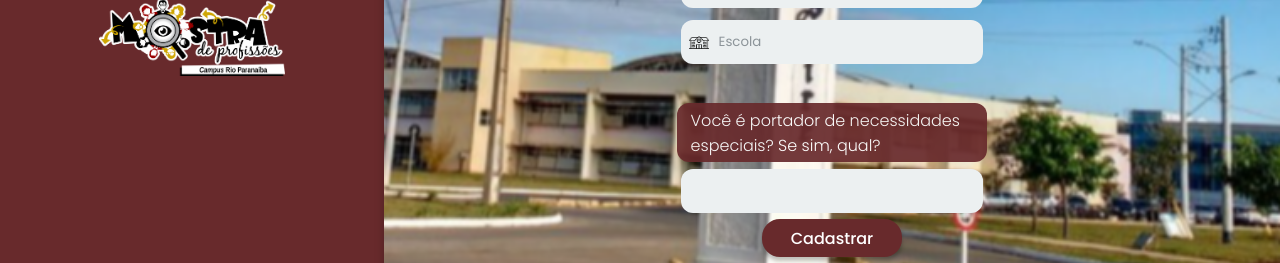
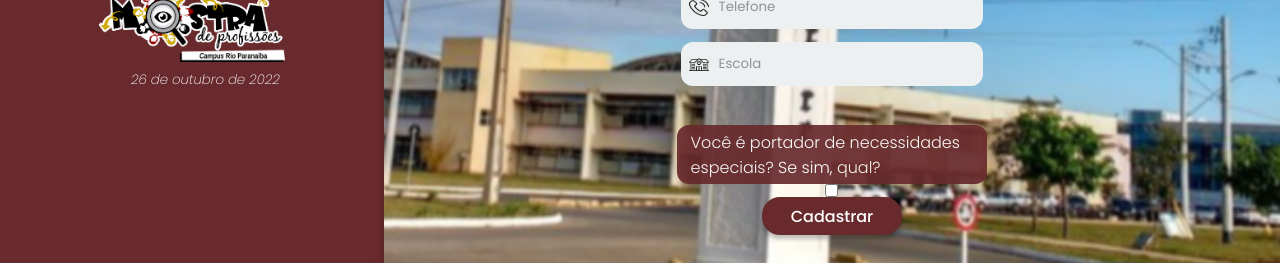
Before and after one commit to lucassouzafranco/ufv-system, a React (Create React App) app: page / in a window 1280 px wide. Shown: the part 406-669 px from the top of the page. Built offline with nearby package versions, Linux system fonts and the light colour scheme; no server answers.

Commit message:
Subtitulo

```diff
--- a/src/components/Form/index.js
+++ b/src/components/Form/index.js
@@ -7,6 +7,7 @@ import {
   Form as FormC,
   Input,
   InputContainer,
+  InputCheck,
   Title,
   Icon,
   Label,
@@ -162,13 +163,11 @@ const Form = () => {
           />
         </InputContainer>
         <Label>Você é portador de necessidades especiais? Se sim, qual?</Label>
-        <InputContainer>
-          <Input
-            onChange={event => setPCD(event.target.value)}
-            value={PCD}
-            type='text'
-          />
-        </InputContainer>
+        <InputCheck
+          onChange={event => setPCD(event.target.value)}
+          value={PCD}
+          type='checkbox'
+        />
         <Button type='submit'>Cadastrar</Button>
       </FormC>
     </Fragment>
--- a/src/components/Form/styleForm.js
+++ b/src/components/Form/styleForm.js
@@ -40,6 +40,9 @@ export const Input = styled.input`
   }
 `
 
+export const InputCheck = styled.input`
+`
+
 export const SelectContainer = styled.select`
   border-style: none;
   padding-left: 2%;
--- a/src/components/Login/index.js
+++ b/src/components/Login/index.js
@@ -17,7 +17,7 @@ export default function Login() {
       email: email.trim(),
       senha: password.trim()
     }
-    await axios.post('http://localhost:3001/auth', data)
+    await axios.post('http://200.17.76.41:3333/auth', data)
       .then(response => {
         const { token } = response.data;
         if(token){
--- a/src/components/Register/index.js
+++ b/src/components/Register/index.js
@@ -2,7 +2,7 @@ import React, { Fragment } from 'react';
 
 import LogoPNG from '../../assets/img/logodaamostra.png';
 import Form from '../Form';
-import { Layout, Box, Title, Logo, Main } from './styleRegister';
+import { Layout, Box, Title, Logo, Main, Subtitle} from './styleRegister';
 import Footer from '../Footer/footer';
 
 const Register = () => {
@@ -12,6 +12,7 @@ const Register = () => {
         <Box>
           <Title><h1>Sejam muito bem vindos à</h1></Title>
           <Logo src={LogoPNG} alt='logo da amostra de profissões'/>
+          <Subtitle>26 de outubro de 2022</Subtitle>
         </Box>
         <Main>
           <Form/>
--- a/src/components/Register/styleRegister.js
+++ b/src/components/Register/styleRegister.js
@@ -62,6 +62,15 @@ export const Logo = styled.img`
   }
 `
 
+export const Subtitle = styled.h3`
+  margin-top: 2%;
+  margin-left: 7%;
+  color: white;
+  font-style: italic;
+  font-weight: 200;
+  font-size: 10pt;
+`
+
 export const Main = styled.main`
   position: relative;
   z-index: 0;
```
